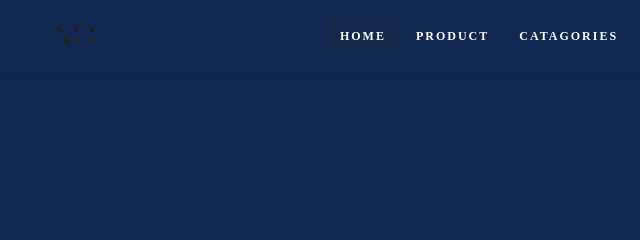
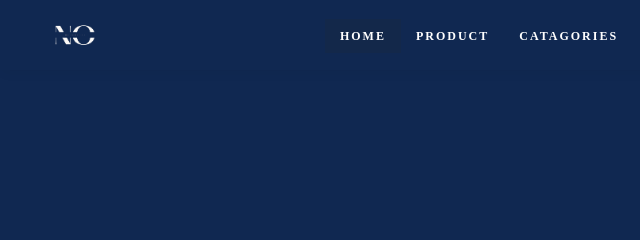
Before and after one commit to siddhantshourya2/ecommerce, a plain HTML site: page index.html in a window 1280 px wide. Shown: the top 240 px of the page, 0-640 px from the left. Drawn offline with Linux system fonts and the light colour scheme.

Commit message:
Update index.html

```diff
--- a/index.html
+++ b/index.html
@@ -8,7 +8,7 @@
     <body>
         <section class="main">
             <nav>
-                <a href="index.html" class="logo"><img src="img/log.png" alt=""></a>
+                <a href="index.html" class="logo"><img src="img/lo.png" alt=""></a>
                 <ul class="menu">
                     <li><a href="#home" class="active">Home</a></li>
                     <li><a href="#product">product</a></li>
```
